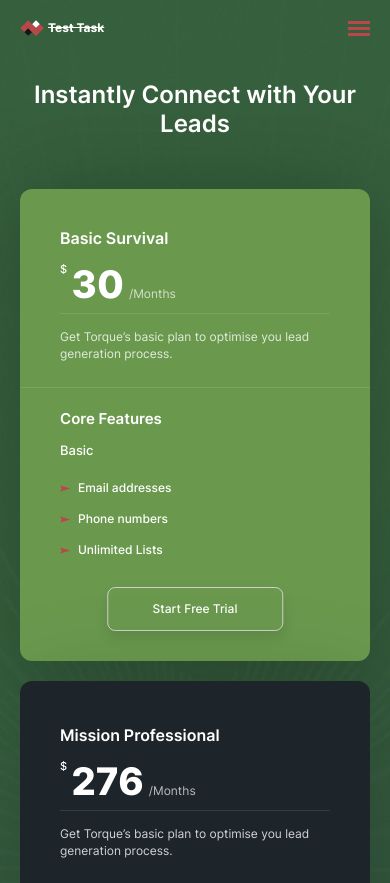
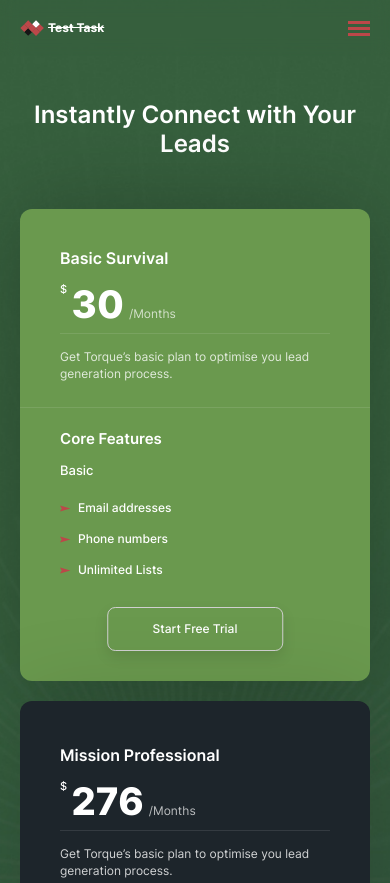
Before and after one commit to Sultan-Kizatov/test-task, a website: page src/index.html in a window 390 px wide. Shown: the top 883 px of the page. Drawn offline with nearby package versions, Linux system fonts and the light colour scheme; files that its build step writes are made by us from their sources; files whose address does not match are found by name.

Commit message:
second commit

```diff
--- a/src/scss/base/_media.scss
+++ b/src/scss/base/_media.scss
@@ -25,16 +25,25 @@
 }
 
 @media screen and (max-width: 767.98px) {
+    .container {
+        padding: 0;
+    }
     .main {
-        padding: 20px 0 50px;
+        padding: 0;
+        padding-bottom: 50px;
     }
     .header {
+        position: sticky;
+        top: 0;
+        z-index: 3;
+        padding: 20px;
+        backdrop-filter: blur(8px);
         &__right {
             display: none;
         }
     }
     .menu {
-        position: absolute;
+        position: fixed;
         z-index: 2;
         right: 0;
         top: -100vh;
@@ -86,6 +95,7 @@
         }
     }
     .price {
+        padding: 0 20px;
         &__title {
             font-size: 28px;
         }
```
Also changed, not shown: dist/css/style.min.css.
